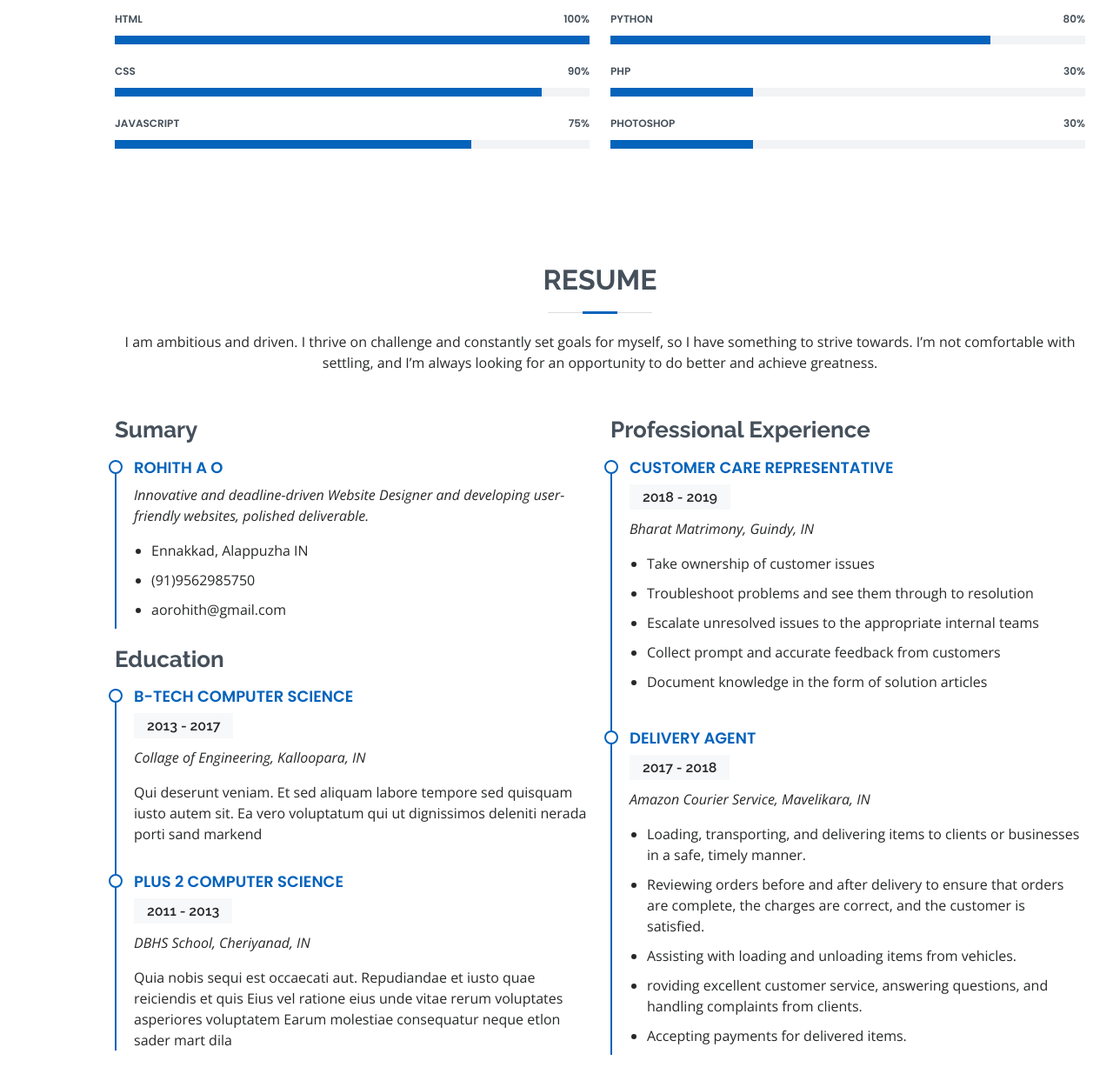
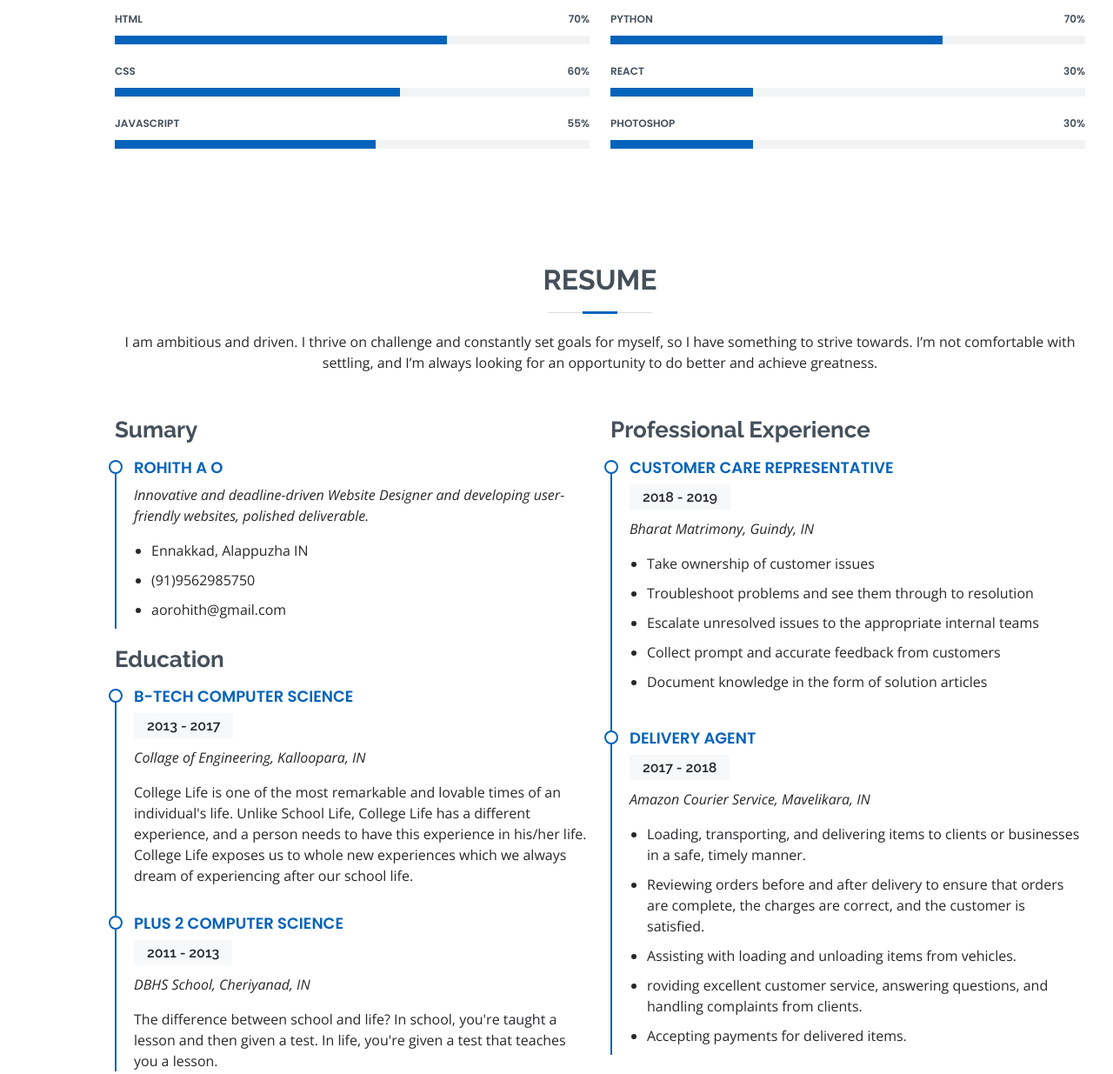
Before and after one commit to aorohith/Personal-Website, a plain HTML site: page index.html in a window 1280 px wide. Shown: the part 1569-2804 px from the top of the page at 87% size. Drawn offline with nearby package versions, Linux system fonts and the light colour scheme.

Commit message:
Link problem and spelling mistakes solved

```diff
--- a/index.html
+++ b/index.html
@@ -57,9 +57,9 @@
       <div class="social-links">
         <a href="https://twitter.com/AoRohith" class="twitter"><i class="bx bxl-twitter"></i></a>
         <a href="https://www.facebook.com/aorohith" class="facebook"><i class="bx bxl-facebook"></i></a>
-        <a href="https://www.instagram.com/rohith_psycho/" class="instagram"><i class="bx bxl-instagram"></i></a>
+        <a href="https://www.instagram.com/its_me____rohith/" class="instagram"><i class="bx bxl-instagram"></i></a>
         <a href="https://join.skype.com/invite/uBrn98uWXvxg" class="google-plus"><i class="bx bxl-skype"></i></a>
-        <a href="https://www.linkedin.com/in/rohith-a-o-b40b46212/" class="linkedin"><i class="bx bxl-linkedin"></i></a>
+        <a href="https://www.linkedin.com/in/aorohith/" class="linkedin"><i class="bx bxl-linkedin"></i></a>
         <a href="https://github.com/aorohith" class="github"><i class="bx bxl-github"></i></a>
       </div>
     </div>
@@ -127,23 +127,23 @@
           <div class="col-lg-6">
 
             <div class="progress">
-              <span class="skill">HTML <i class="val">100%</i></span>
+              <span class="skill">HTML <i class="val">70%</i></span>
               <div class="progress-bar-wrap">
-                <div class="progress-bar" role="progressbar" aria-valuenow="100" aria-valuemin="0" aria-valuemax="100"></div>
+                <div class="progress-bar" role="progressbar" aria-valuenow="70" aria-valuemin="0" aria-valuemax="100"></div>
               </div>
             </div>
 
             <div class="progress">
-              <span class="skill">CSS <i class="val">90%</i></span>
+              <span class="skill">CSS <i class="val">60%</i></span>
               <div class="progress-bar-wrap">
-                <div class="progress-bar" role="progressbar" aria-valuenow="90" aria-valuemin="0" aria-valuemax="100"></div>
+                <div class="progress-bar" role="progressbar" aria-valuenow="60" aria-valuemin="0" aria-valuemax="100"></div>
               </div>
             </div>
 
             <div class="progress">
-              <span class="skill">JavaScript <i class="val">75%</i></span>
+              <span class="skill">JavaScript <i class="val">55%</i></span>
               <div class="progress-bar-wrap">
-                <div class="progress-bar" role="progressbar" aria-valuenow="75" aria-valuemin="0" aria-valuemax="100"></div>
+                <div class="progress-bar" role="progressbar" aria-valuenow="55" aria-valuemin="0" aria-valuemax="100"></div>
               </div>
             </div>
 
@@ -152,14 +152,14 @@
           <div class="col-lg-6">
 
             <div class="progress">
-              <span class="skill">Python <i class="val">80%</i></span>
+              <span class="skill">Python <i class="val">70%</i></span>
               <div class="progress-bar-wrap">
-                <div class="progress-bar" role="progressbar" aria-valuenow="80" aria-valuemin="0" aria-valuemax="100"></div>
+                <div class="progress-bar" role="progressbar" aria-valuenow="70" aria-valuemin="0" aria-valuemax="100"></div>
               </div>
             </div>
 
             <div class="progress">
-              <span class="skill">PHP <i class="val">30%</i></span>
+              <span class="skill">React <i class="val">30%</i></span>
               <div class="progress-bar-wrap">
                 <div class="progress-bar" role="progressbar" aria-valuenow="30" aria-valuemin="0" aria-valuemax="100"></div>
               </div>
@@ -206,13 +206,13 @@
               <h4>B-tech Computer Science</h4>
               <h5>2013 - 2017</h5>
               <p><em>Collage of Engineering, Kalloopara, IN</em></p>
-              <p>Qui deserunt veniam. Et sed aliquam labore tempore sed quisquam iusto autem sit. Ea vero voluptatum qui ut dignissimos deleniti nerada porti sand markend</p>
+              <p>College Life is one of the most remarkable and lovable times of an individual's life. Unlike School Life, College Life has a different experience, and a person needs to have this experience in his/her life. College Life exposes us to whole new experiences which we always dream of experiencing after our school life.</p>
             </div>
             <div class="resume-item">
               <h4>Plus 2 Computer Science</h4>
               <h5>2011 - 2013</h5>
               <p><em>DBHS School, Cheriyanad, IN</em></p>
-              <p>Quia nobis sequi est occaecati aut. Repudiandae et iusto quae reiciendis et quis Eius vel ratione eius unde vitae rerum voluptates asperiores voluptatem Earum molestiae consequatur neque etlon sader mart dila</p>
+              <p>The difference between school and life? In school, you're taught a lesson and then given a test. In life, you're given a test that teaches you a lesson.</p>
             </div>
           </div>
           <div class="col-lg-6">
@@ -496,14 +496,14 @@
   <!-- ======= Footer ======= -->
   <footer id="footer">
     <div class="container">
-      <h3>ROHTIH A O</h3>
-      <p>"Ability to fast learn and smart work"</p>
+      <h3>ROHITH A O</h3>
+      <p>"Ability to learn fast and smart work"</p>
       <div class="social-links">
         <a href="https://twitter.com/AoRohith" class="twitter"><i class="bx bxl-twitter"></i></a>
         <a href="https://www.facebook.com/aorohith" class="facebook"><i class="bx bxl-facebook"></i></a>
-        <a href="https://www.instagram.com/rohith_psycho/" class="instagram"><i class="bx bxl-instagram"></i></a>
+        <a href="https://www.instagram.com/its_me____rohith/" class="instagram"><i class="bx bxl-instagram"></i></a>
         <a href="https://join.skype.com/invite/uBrn98uWXvxg" class="google-plus"><i class="bx bxl-skype"></i></a>
-        <a href="https://www.linkedin.com/in/rohith-a-o-b40b46212/" class="linkedin"><i class="bx bxl-linkedin"></i></a>
+        <a href="https://www.linkedin.com/in/aorohith/" class="linkedin"><i class="bx bxl-linkedin"></i></a>
         <a href="https://github.com/aorohith" class="github"><i class="bx bxl-github"></i></a>
       </div>
       <div class="copyright">
```
